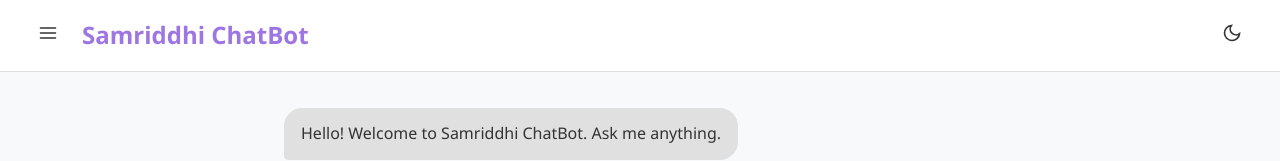
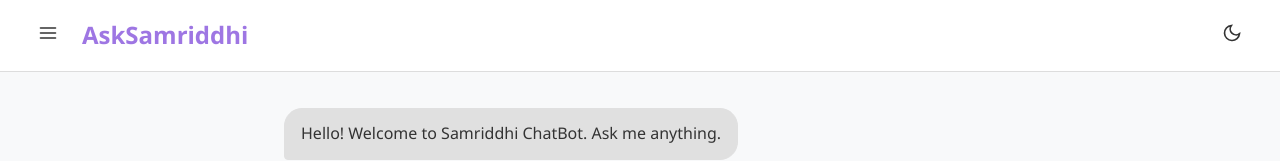
Before and after one commit to rushashrestha/CollegeBot, a React (Vite) app in the folder frontend/: page /chat in a window 1280 px wide. Shown: the top 161 px of the page. Built offline with nearby package versions, Linux system fonts and the light colour scheme.

Commit message:
Name changed

```diff
--- a/frontend/index.html
+++ b/frontend/index.html
@@ -4,7 +4,7 @@
     <meta charset="UTF-8" />
     <link rel="icon" type="image/svg+xml" href="/vite.svg" />
     <meta name="viewport" content="width=device-width, initial-scale=1.0" />
-    <title>BOT</title>
+    <title>AskSamriddhi</title>
   </head>
   <body>
     <div id="root"></div>
--- a/frontend/src/Components/ChatBot/ChatBot.jsx
+++ b/frontend/src/Components/ChatBot/ChatBot.jsx
@@ -250,7 +250,7 @@ function ChatBot() {
                 <line x1="3" y1="18" x2="21" y2="18" stroke="currentColor" strokeWidth="2" strokeLinecap="round" strokeLinejoin="round"/>
               </svg>
             </button>
-            <h1>Samriddhi ChatBot</h1>
+            <h1>AskSamriddhi</h1>
           </div>
 
           <div className="header-right">
--- a/frontend/src/Components/LoginSignup/LoginSignup.jsx
+++ b/frontend/src/Components/LoginSignup/LoginSignup.jsx
@@ -53,7 +53,7 @@ const LoginSignup = () => {
     <div className="login-signup-container">
       <ToastContainer position="top-right" toastStyle={{ marginTop: "70px" }} />
       <div className="form-section">
-        <h2>{isLogin ? "Login to Samriddhi ChatBot" : "Join Samriddhi ChatBot"}</h2>
+        <h2>{isLogin ? "Login to AskSamriddhi" : "Join AskSamriddhi"}</h2>
         <input
           type="email"
           placeholder="Email Address"
```
